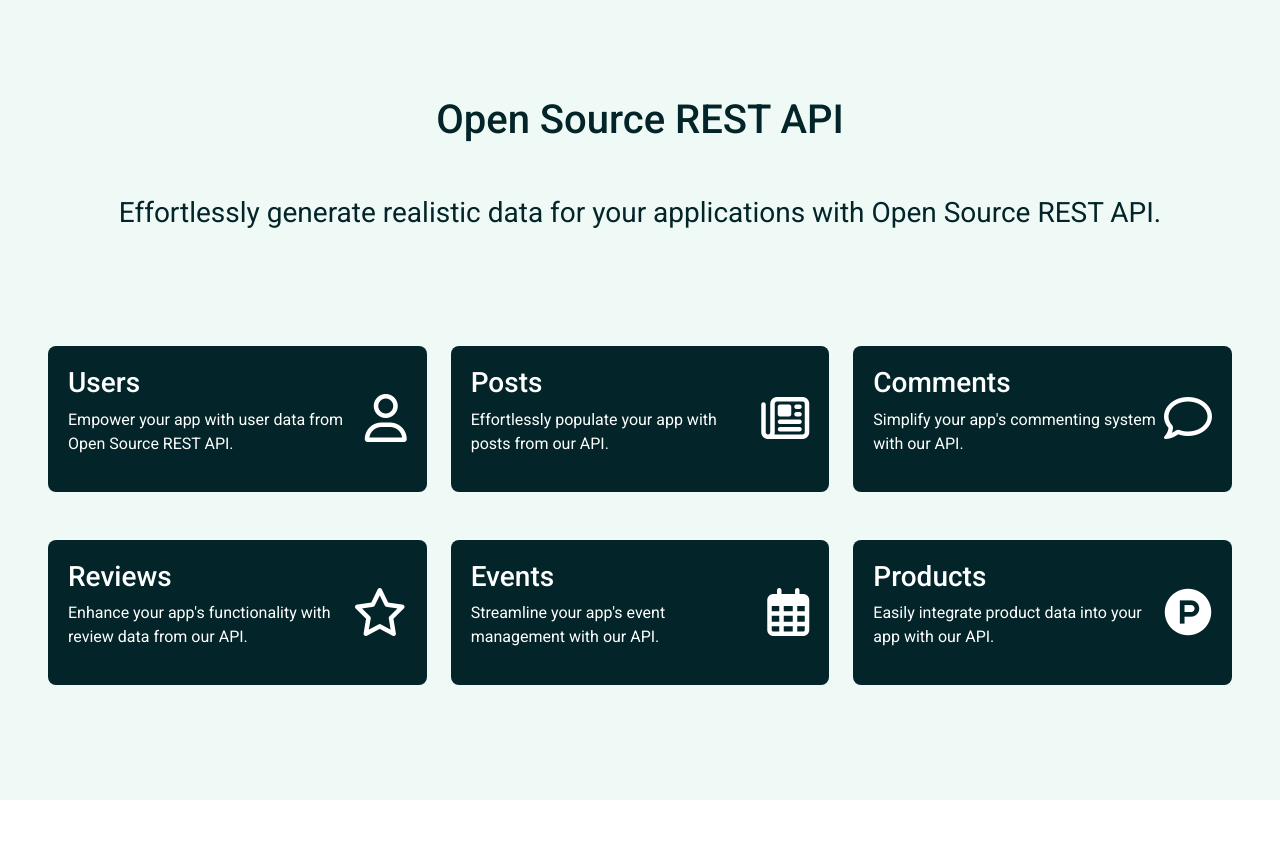
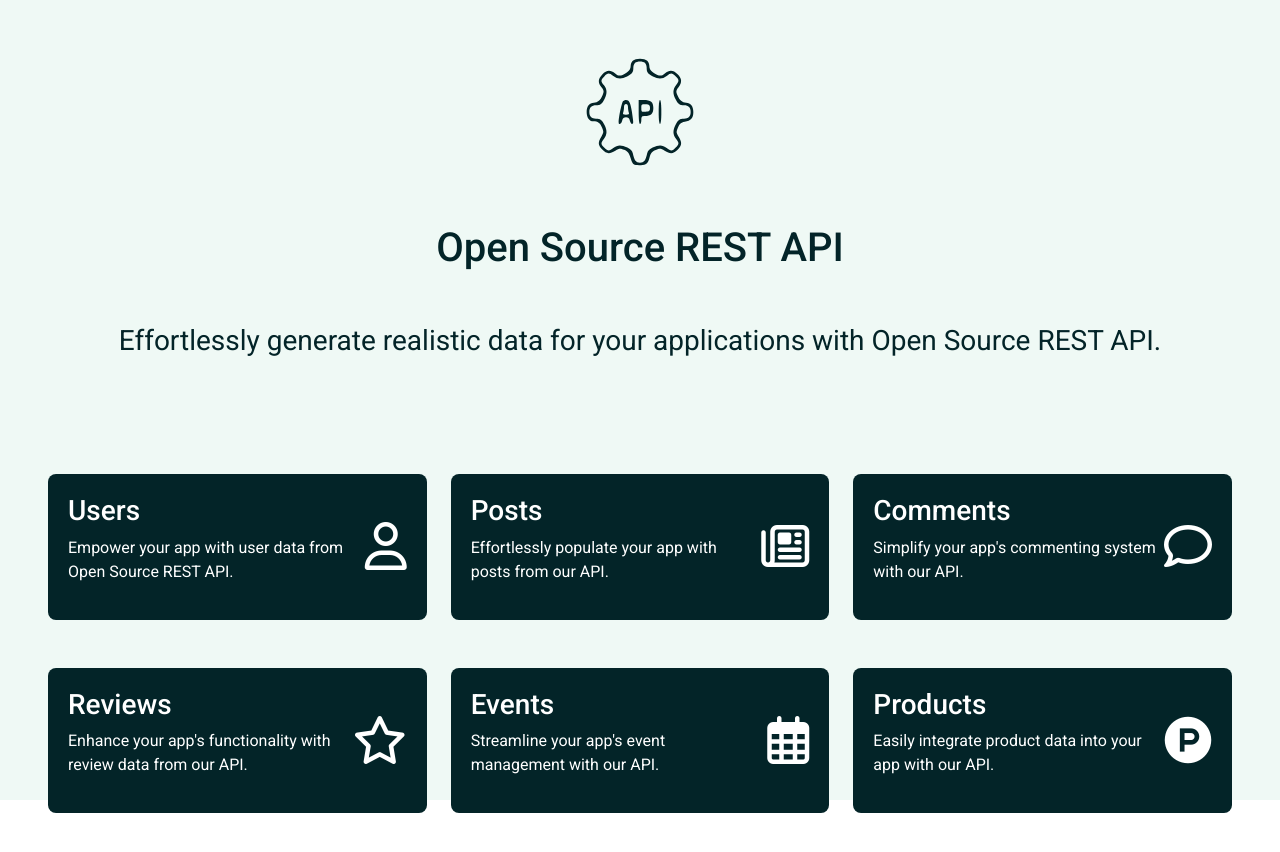
Before and after one commit to Sachin-chaurasiya/Open-Source-REST-API, a website: page public/index.html in a window 1280 px wide. Before the commit the page ends 800 px from the top, so only its background shows below. Drawn offline with nearby package versions, Linux system fonts and the light colour scheme.

Commit message:
chore: add new images

```diff
--- a/public/css/index.css
+++ b/public/css/index.css
@@ -33,3 +33,8 @@
 .route-card-icon i {
   font-size: 48px;
 }
+
+.brand-image {
+  display: block;
+  margin: auto;
+}
--- a/public/index.html
+++ b/public/index.html
@@ -31,11 +31,16 @@
       referrerpolicy="no-referrer"
     />
     <link rel="stylesheet" href="./css/index.css" />
-    <link rel="icon" type="image/png" href="./images/favicon.png" />
+    <link rel="icon" type="image/png" href="./images/rest-api-64.png" />
   </head>
   <body>
     <main class="bg-main h-100vh text-main">
       <section class="p-5" id="showcase">
+        <img
+          class="brand-image"
+          src="./images/rest-api-96.svg"
+          alt="rest-api-image"
+        />
         <h1 class="text-center mt-5">Open Source REST API</h1>
         <p class="text-center mt-5 fs-3">
           Effortlessly generate realistic data for your applications with Open
```
Also changed, not shown: public/images/rest-api-64.png (added), public/images/rest-api-64.svg (added), public/images/rest-api-96.png (added), public/images/rest-api-96.svg (added).
